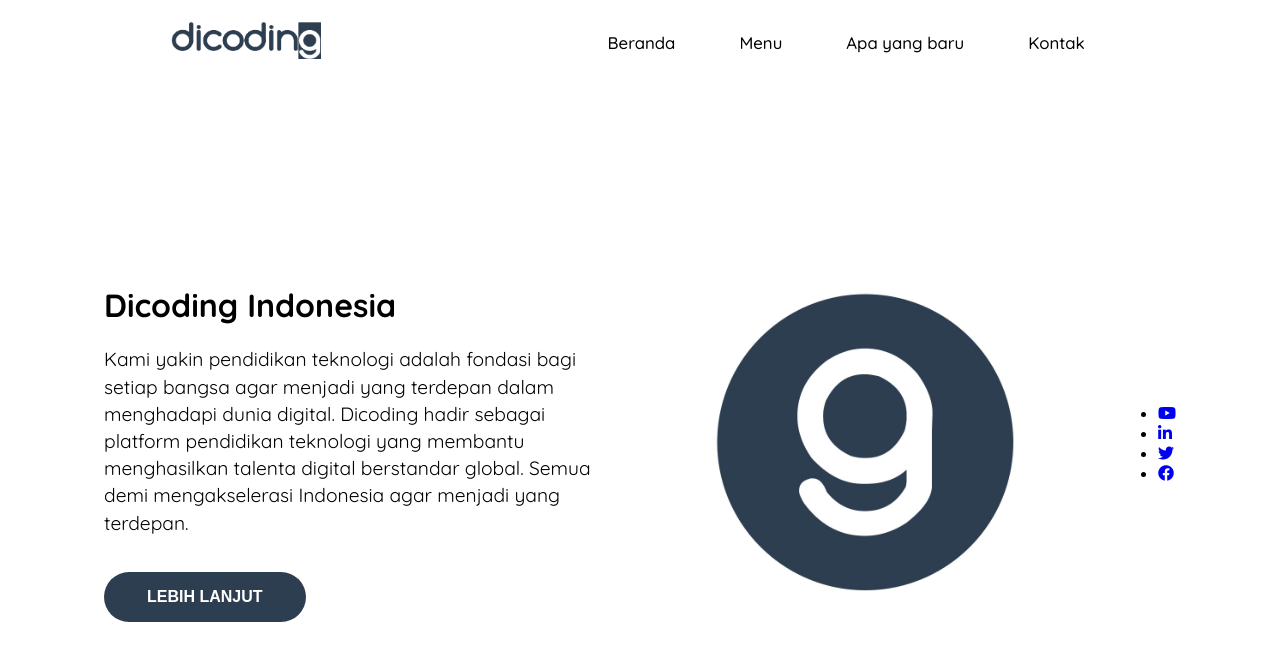
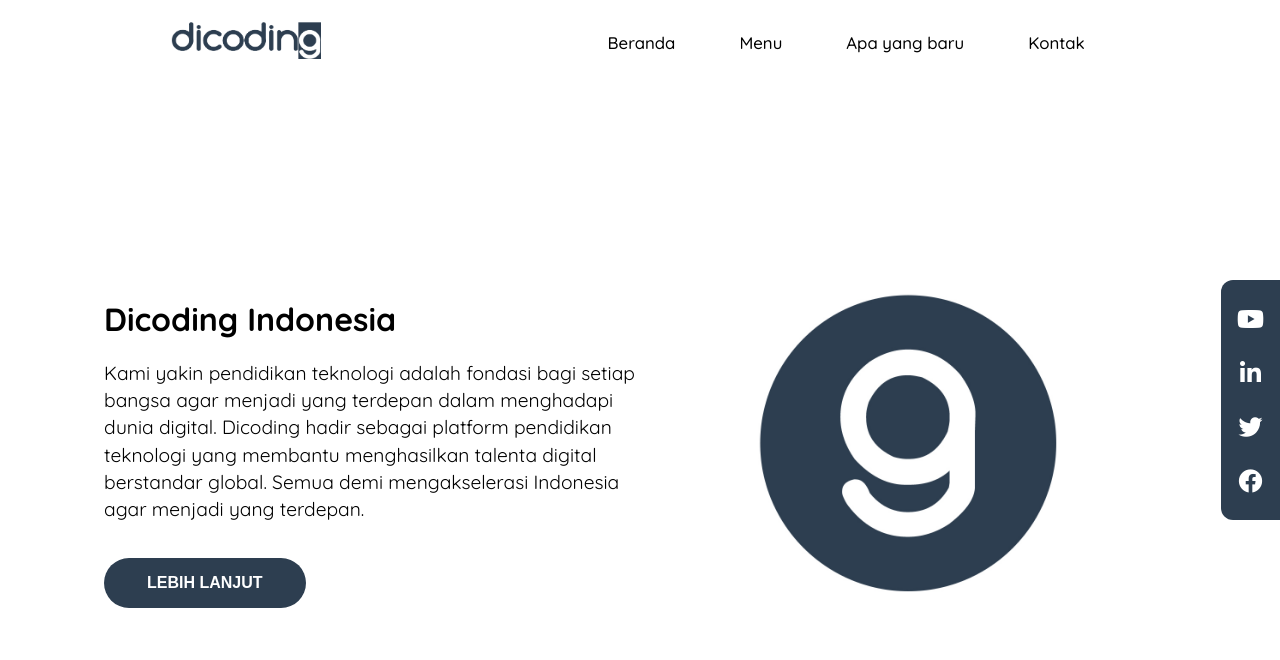
Before and after one commit to ihsanoo/landing-page-dicoding, a plain HTML site: page index.html in a window 1280 px wide. Drawn offline with Linux system fonts and the light colour scheme.

Commit message:
perbaikan html dan css

```diff
--- a/css/app.css
+++ b/css/app.css
@@ -130,3 +130,46 @@ main .content .content-image img{
     min-width: 250px;
     margin: auto;
 }
+
+main aside {
+  position: fixed;
+  inset-block: 0;
+  inset-inline-end: 0;
+}
+
+main aside .social-media {
+  height: 100%;
+  display: flex;
+
+}
+
+main aside .social-media ul {
+  padding: 1.5rem 1rem;
+  border-top-left-radius: 12Px ;
+  border-bottom-left-radius: 12px;
+  margin: auto;
+  background-color: #2d3e50;
+
+  display: flex;
+  flex-flow: column nowrap;
+  align-items: center;
+  justify-content: center;
+  gap: 1.5rem;
+}
+
+main aside .social-media li {
+  list-style-type: none;
+
+}
+
+main aside .social-media li a {
+  text-decoration: none;
+  font-size: 1.5rem;
+  color: white;
+
+  transition: all 0.1s ease-in-out;
+}
+
+main aside .social-media li a:hover {
+  color: #89b0d9;
+}
--- a/index.html
+++ b/index.html
@@ -52,14 +52,14 @@
         </div>
 
         <aside>
-            <div class="social-media"></div>
+            <div class="social-media">
             <ul>
                 <li><a href="#"><i class="fab fa-youtube"></i></a></li>
                 <li><a href="#"><i class="fab fa-linkedin-in"></i></a></li>
                 <li><a href="#"><i class="fab fa-twitter"></i></a></li>
                 <li><a href="#"><i class="fab fa-facebook"></i></a></li>
-
             </ul>
+            </div>
         </aside>
     </main>
 </body>
```
